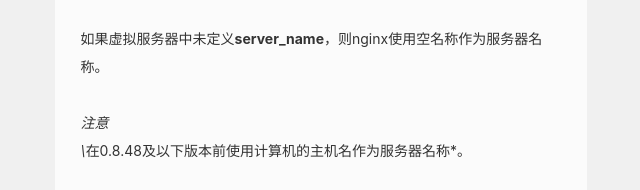
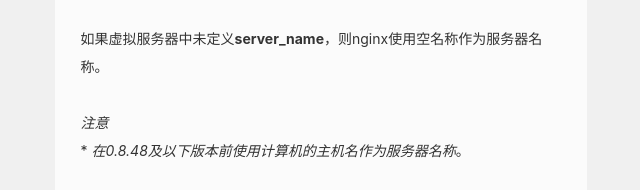
Before and after one commit to Ri773r/stdin.cn-dist, a plain HTML site: page 2020/05/14/Nginx Document 总结（一）/index.html in a window 1280 px wide. Shown: the part 7224-7414 px from the top of the page, 319-959 px from the left. Drawn offline with Linux system fonts and the light colour scheme.

Commit message:
Site updated: 2020-06-02 22:59:31

```diff
--- a/2020/05/14/Nginx Document 总结（一）/index.html
+++ b/2020/05/14/Nginx Document 总结（一）/index.html
@@ -82,7 +82,7 @@
 <h3 id="Miscellaneous-names-杂项名称"><a href="#Miscellaneous-names-杂项名称" class="headerlink" title="Miscellaneous names 杂项名称"></a>Miscellaneous names 杂项名称</h3><p>如果要求处理请求头中没有”Host”字段的请求，应该指定一个空名称：</p>
 <figure class="highlight plain"><table><tr><td class="gutter"><pre><span class="line">1</span><br><span class="line">2</span><br><span class="line">3</span><br><span class="line">4</span><br><span class="line">5</span><br></pre></td><td class="code"><pre><span class="line">server &#123;</span><br><span class="line">    listen 80;</span><br><span class="line">    server_name example.org www.example.org &quot;&quot;;</span><br><span class="line">    ...</span><br><span class="line">&#125;</span><br></pre></td></tr></table></figure>
 <p>如果虚拟服务器中未定义<strong>server_name</strong>，则nginx使用空名称作为服务器名称。</p>
-<p><em>注意</em><br><em>\</em>在0.8.48及以下版本前使用计算机的主机名作为服务器名称*。</p>
+<p><em>注意</em><br>* <em>在0.8.48及以下版本前使用计算机的主机名作为服务器名称</em>。</p>
 <p>如果服务器名称定义为<code>$hostname</code>(0.9.4开始)，则使用计算机的主机名。<br>如果有人使用IP地址而不是服务器名称发出请求，则请求头”Host”字段将包含IP地址，并且可以使用IP地址作为服务器名称来处理请求：</p>
 <figure class="highlight plain"><table><tr><td class="gutter"><pre><span class="line">1</span><br><span class="line">2</span><br><span class="line">3</span><br><span class="line">4</span><br><span class="line">5</span><br><span class="line">6</span><br><span class="line">7</span><br><span class="line">8</span><br><span class="line">9</span><br></pre></td><td class="code"><pre><span class="line">server &#123;</span><br><span class="line">    listen 80;</span><br><span class="line">    server_name example.org</span><br><span class="line">                www.example.org</span><br><span class="line">                &quot;&quot;</span><br><span class="line">                192.168.1.1</span><br><span class="line">                ;</span><br><span class="line">    ...</span><br><span class="line">&#125;</span><br></pre></td></tr></table></figure>
 <p>在所有虚拟服务器示例中，可以看到一个奇怪的名称”_”：</p>
```
Also changed, not shown: index.html (+1 -1 lines).
